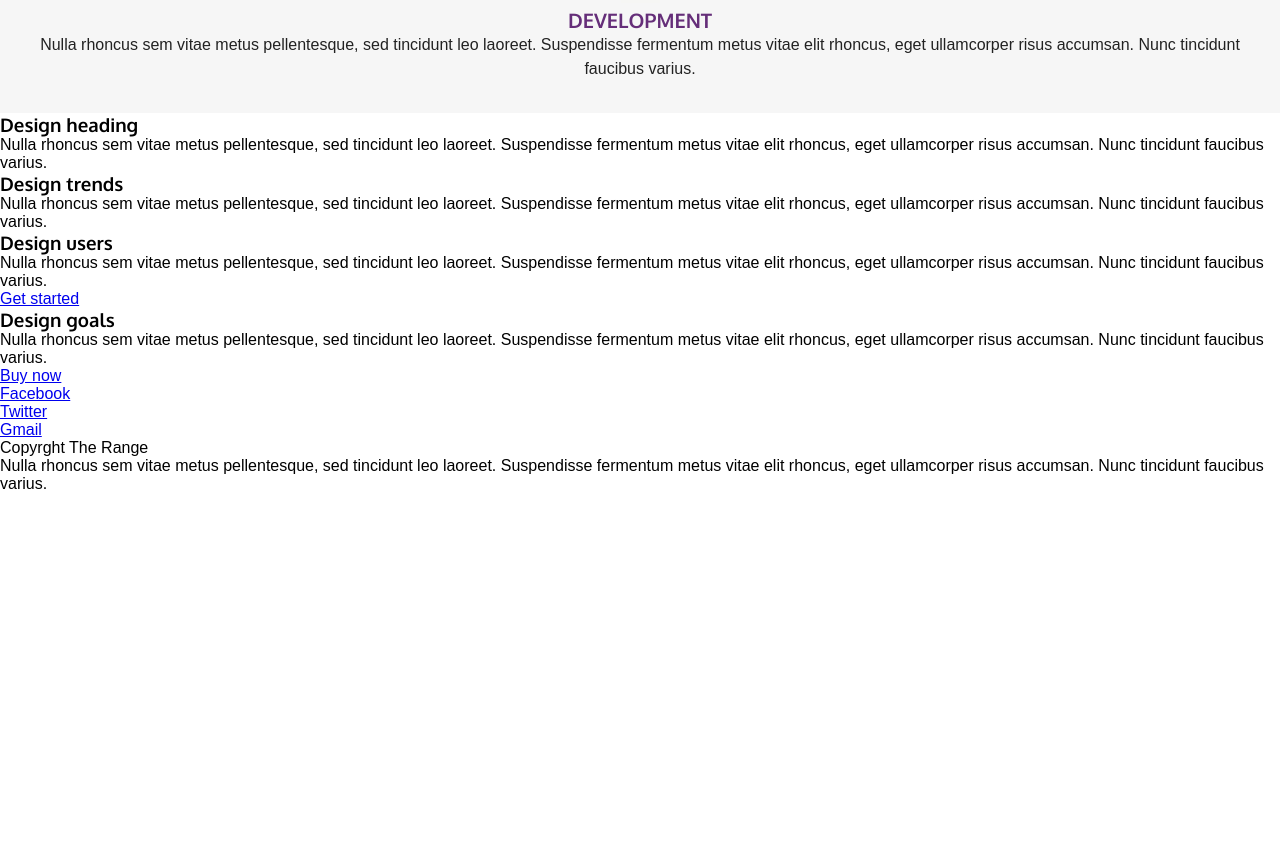
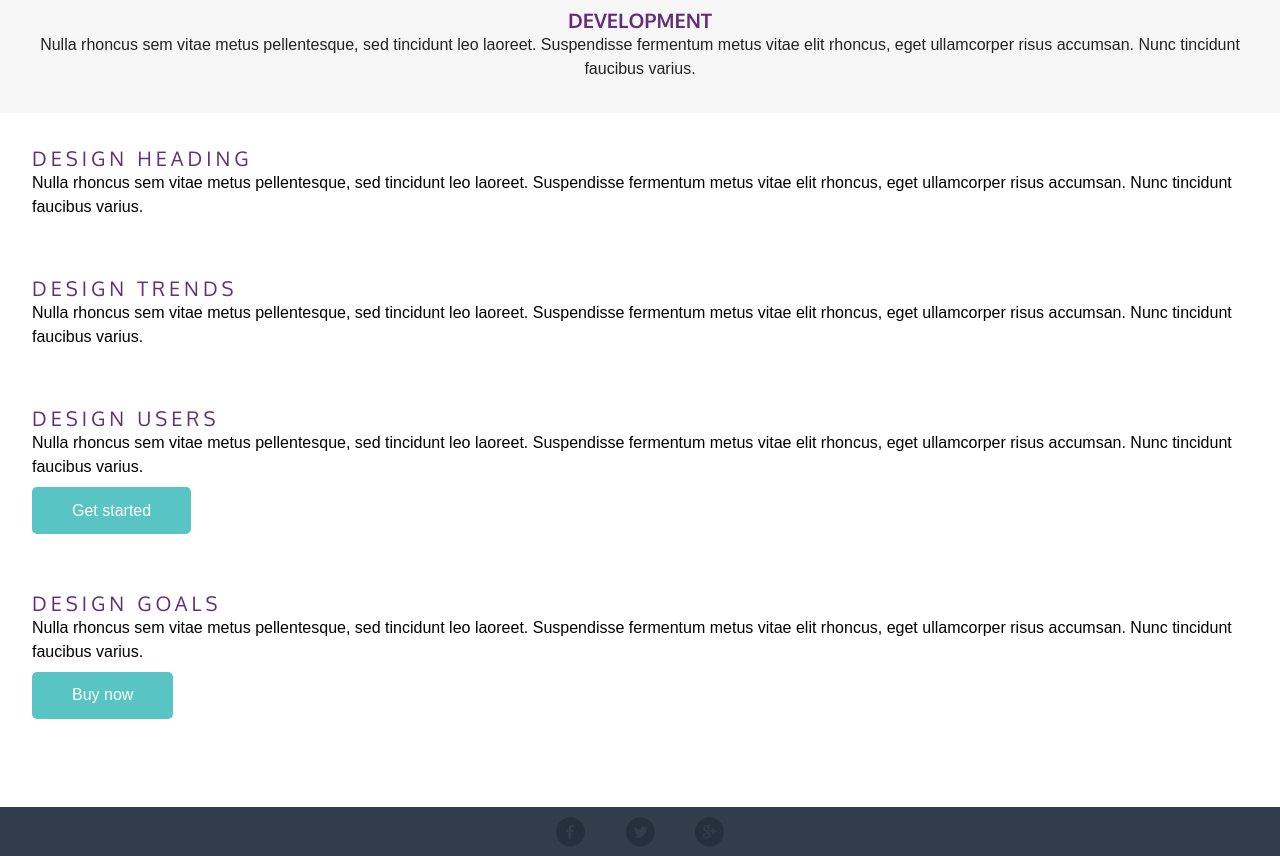
Before and after one commit to grevizirsky/Range-Hotels---Projeto-responsivo, a plain HTML site: page index.html in a window 1280 px wide. Shown: the part 933-1789 px from the top of the page. Before the commit the page ends 1426 px from the top, so only its background shows below. Drawn offline with Linux system fonts and the light colour scheme.

Commit message:
Adicionando CSS PT.2

```diff
--- a/index.html
+++ b/index.html
@@ -59,36 +59,36 @@
                 elit rhoncus, eget ullamcorper risus accumsan. Nunc tincidunt faucibus varius.</p>
         </article>
     </section>
-    <section>
-        <article>
-            <h3>Design heading</h3>
+    <section class="main-content">
+        <article class="main-content-article">
+            <h3 class="main-content-title">Design heading</h3>
             <p>Nulla rhoncus sem vitae metus pellentesque, sed tincidunt leo laoreet. Suspendisse fermentum metus vitae
                 elit rhoncus, eget ullamcorper risus accumsan. Nunc tincidunt faucibus varius.</p>
         </article>
-        <article>
-            <h3>Design trends</h3>
+        <article class="main-content-article">
+            <h3 class="main-content-title">Design trends</h3>
             <p>Nulla rhoncus sem vitae metus pellentesque, sed tincidunt leo laoreet. Suspendisse fermentum metus vitae
                 elit rhoncus, eget ullamcorper risus accumsan. Nunc tincidunt faucibus varius.</p>
         </article>
-        <article>
-            <h3>Design users</h3>
+        <article class="main-content-article">
+            <h3 class="main-content-title">Design users</h3>
             <p>Nulla rhoncus sem vitae metus pellentesque, sed tincidunt leo laoreet. Suspendisse fermentum metus vitae
                 elit rhoncus, eget ullamcorper risus accumsan. Nunc tincidunt faucibus varius.</p>
-            <a href="#">Get started</a>
+            <a href="#" class="button">Get started</a>
         </article>
-        <article>
-            <h3>Design goals</h3>
+        <article class="main-content-article">
+            <h3 class="main-content-title">Design goals</h3>
             <p>Nulla rhoncus sem vitae metus pellentesque, sed tincidunt leo laoreet. Suspendisse fermentum metus vitae
                 elit rhoncus, eget ullamcorper risus accumsan. Nunc tincidunt faucibus varius.</p>
-            <a href="#">Buy now</a>
+            <a href="#" class="button">Buy now</a>
         </article>
     </section>
 
-    <footer>
-        <ul>
-            <li><a href="#">Facebook</a></li>
-            <li><a href="#">Twitter</a></li>
-            <li><a href="#">Gmail</a></li>
+    <footer class="footer">
+        <ul class="footer-menushare">
+            <li><a href="#"><img src="/images/facebook.png" alt="Facebook logo"><span class="hidden">Facebook</span></a></li>
+            <li><a href="#"><img src="/images/twitter.png" alt="Twitter logo"><span class="hidden">Twitter</span></a></li>
+            <li><a href="#"><img src="/images/googlePlus.png" alt="Gmail logo"><span class="hidden">Gmail</span></a></li>
         </ul>
 
         <p>Copyrght The Range</p>
--- a/style.css
+++ b/style.css
@@ -82,3 +82,59 @@ h1, h2, h3, h4, h5, h6{
     color: #652e79;
     text-transform: uppercase;
 }
+
+.main-content{
+    padding: 2em;
+}
+
+.main-content p{
+    line-height: 1.5;
+}
+
+.main-content-article{
+    margin-bottom: 3.5em;
+}
+
+.main-content-title{
+    font-size: 1.25em;
+    color: #652e79;
+    text-transform: uppercase;
+    letter-spacing: .2em;
+    font-weight: normal;
+}
+
+.hidden{
+    width: 0;
+    height: 0;
+    overflow: hidden;
+    opacity: 0;
+    display: block;
+}
+
+.footer{
+    background: #25303e;
+    color: #83969f;
+    text-align: center;
+    padding-bottom: 2em;
+}
+
+.footer-menushare{
+    background: #303d4c;
+    padding: .5em;
+}
+
+.footer-menushare ul{
+    list-style: none;
+    margin: 0;
+    padding: 0;
+    display: inline-block;
+}
+
+.footer-menushare li{
+    margin: 0 1em;
+    display: inline-block;
+}
+
+.footer p{
+    margin-top: .5em;
+}
```
